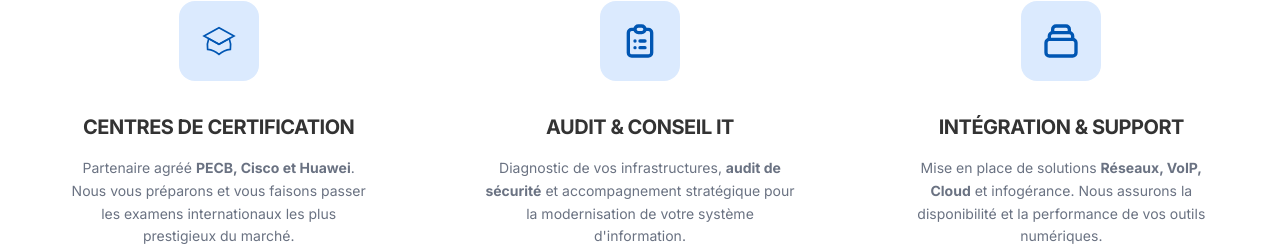
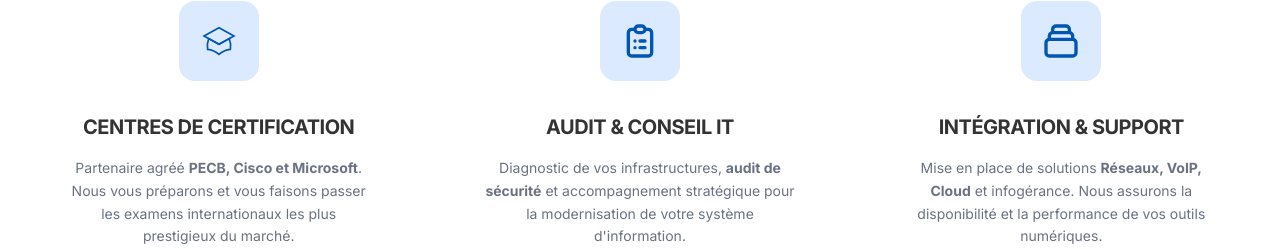
Before and after one commit to 7even5iv/afrilane-website, a React (Vite) app: page / in a window 1280 px wide. Shown: the part 1377-1626 px from the top of the page. Built offline with nearby package versions, Linux system fonts and the light colour scheme.

Commit message:
fix: Mise a jour

```diff
--- a/src/pages/Home.tsx
+++ b/src/pages/Home.tsx
@@ -50,7 +50,7 @@ const Home = () => {
               </div>
               <h4 className="text-xl font-bold mb-4 text-afrilane-dark-grey uppercase tracking-tight">Centres de Certification</h4>
               <p className="text-gray-500 leading-relaxed text-sm">
-                Partenaire agréé <strong>PECB, Cisco et Huawei</strong>. Nous vous préparons et vous faisons passer les examens internationaux les plus prestigieux du marché.
+                Partenaire agréé <strong>PECB, Cisco et Microsoft</strong>. Nous vous préparons et vous faisons passer les examens internationaux les plus prestigieux du marché.
               </p>
             </div>
 
```
